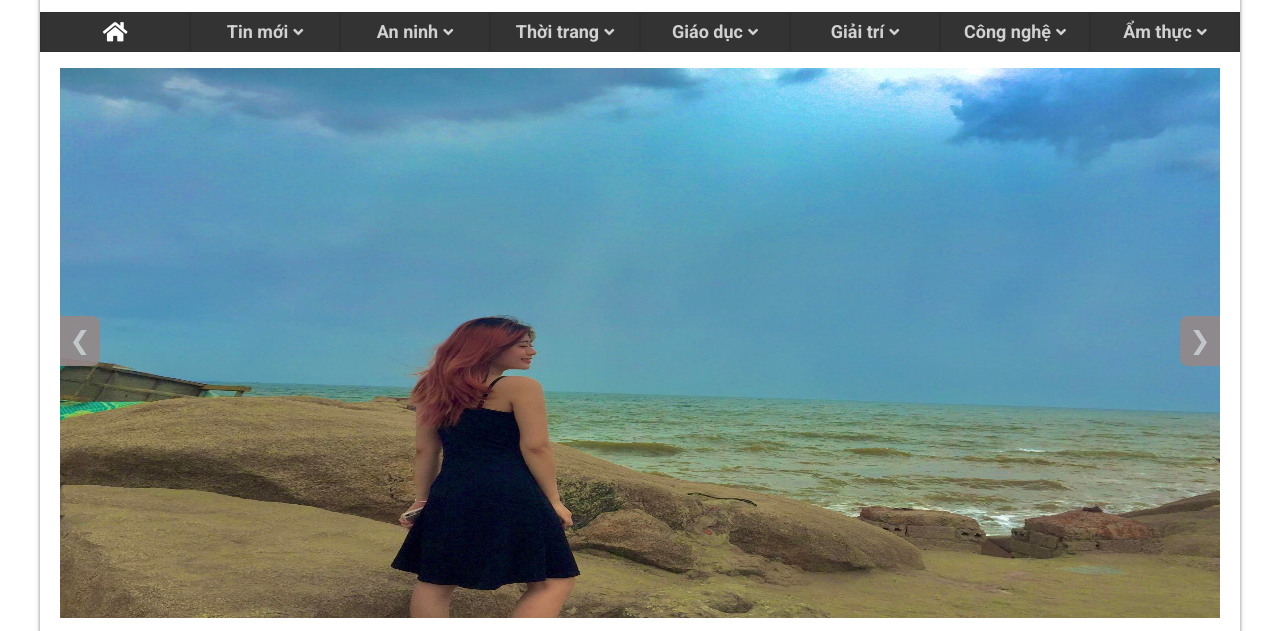
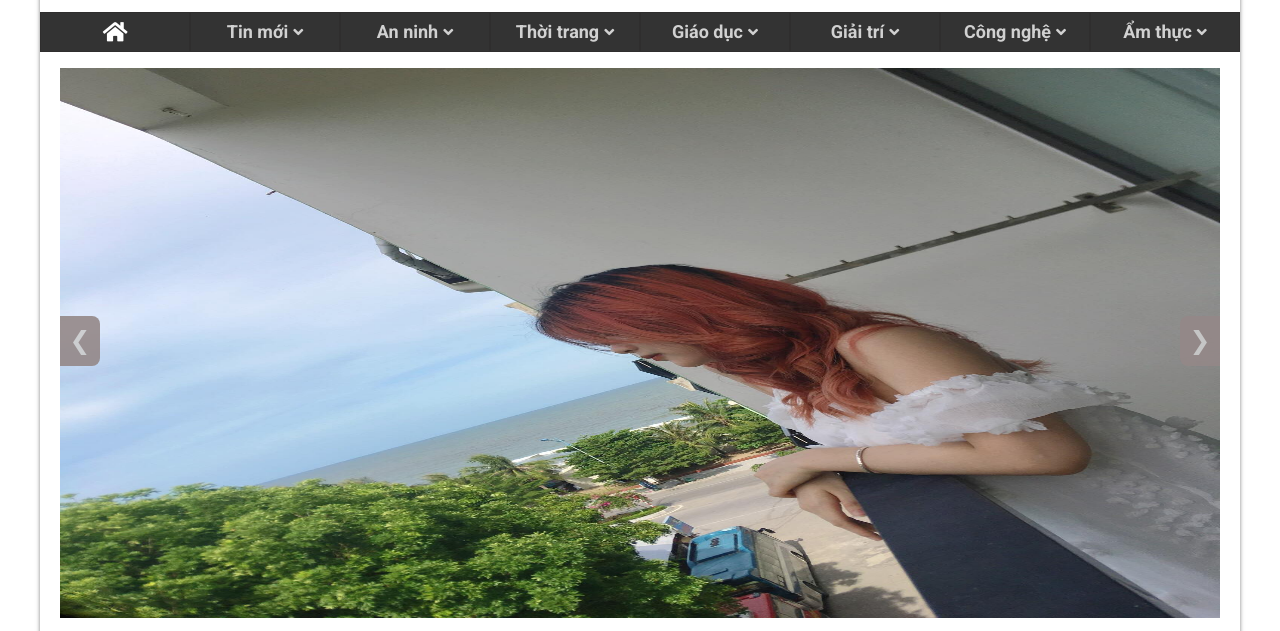
Before and after one commit to vudaian/thenew_demo, a plain HTML site: page index.html in a window 1280 px wide. Shown: the part 123-754 px from the top of the page. Drawn offline with Linux system fonts and the light colour scheme.

Commit message:
change code

```diff
--- a/index.html
+++ b/index.html
@@ -193,9 +193,9 @@
         <div class="container">
             <div class="container__silde">
                 <div class="slides-show">
+                    <img class="mySlides" src="./assets/images/a.jpg">
                     <img class="mySlides" src="./assets/images/b.jpg">
-                    <img class="mySlides" src="./assets/images/b.jpg">
-                    <img class="mySlides" src="./assets/images/b.jpg">
+                    <img class="mySlides" src="./assets/images/a.jpg">
                     <div class="btn-mySlide">
                         <button class="btn-slide-next next-left" onclick="plusDivs(-1)">&#10094;</button>
                         <button class="btn-slide-next next-right" onclick="plusDivs(1)">&#10095;</button>
```
